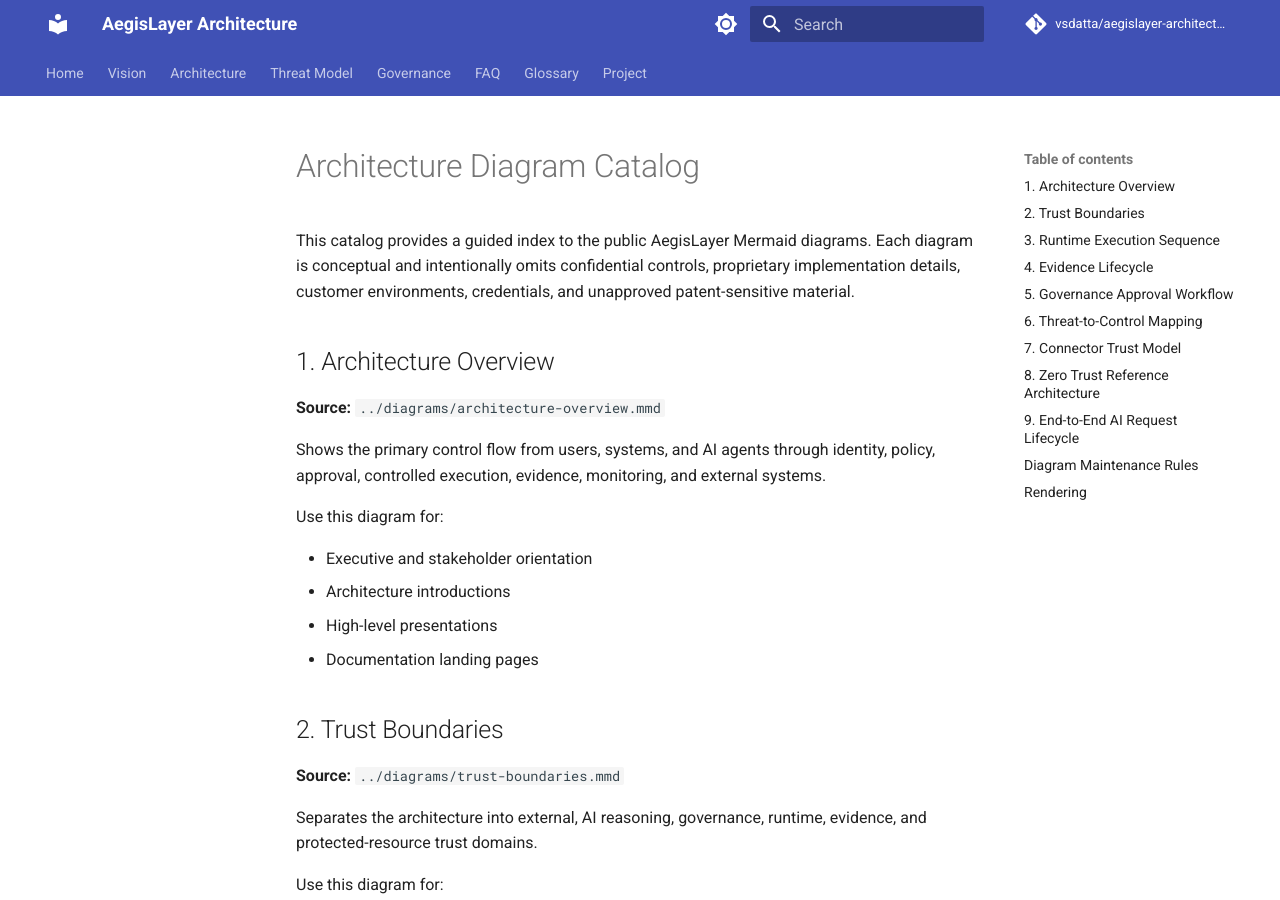
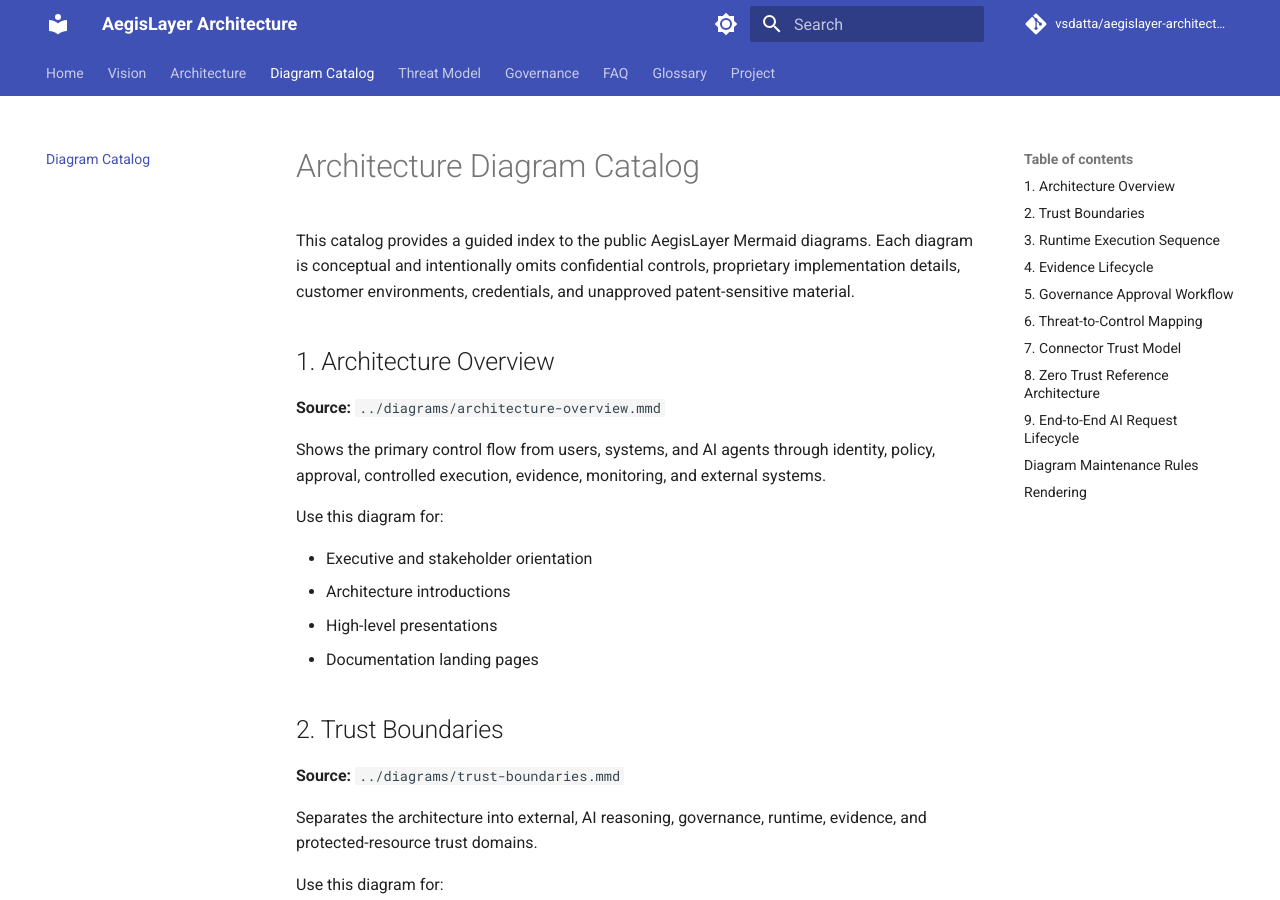
Before and after one commit to vsdatta/aegislayer-architecture, an MkDocs documentation site: the page built from docs/DIAGRAMS.md, in a window 1280 px wide and 900 px high. Built offline with MkDocs 1.6.1 and Material for MkDocs 9.7.7, drawn with Linux system fonts in a browser that asks for light colours; comment, search, counter and statistics services are not loaded.

Commit message:
Fix documentation navigation and add diagram catalog

```diff
--- a/mkdocs.yml
+++ b/mkdocs.yml
@@ -28,15 +28,16 @@ nav:
   - Home: index.md
   - Vision: VISION.md
   - Architecture: ARCHITECTURE.md
+  - Diagram Catalog: DIAGRAMS.md
   - Threat Model: THREAT_MODEL.md
   - Governance: GOVERNANCE.md
   - FAQ: FAQ.md
   - Glossary: GLOSSARY.md
   - Project:
-      - Roadmap: ../ROADMAP.md
-      - Changelog: ../CHANGELOG.md
-      - Security: ../SECURITY.md
-      - Contributing: ../CONTRIBUTING.md
+      - Roadmap: https://github.com/vsdatta/aegislayer-architecture/blob/main/ROADMAP.md
+      - Changelog: https://github.com/vsdatta/aegislayer-architecture/blob/main/CHANGELOG.md
+      - Security: https://github.com/vsdatta/aegislayer-architecture/blob/main/SECURITY.md
+      - Contributing: https://github.com/vsdatta/aegislayer-architecture/blob/main/CONTRIBUTING.md
 
 markdown_extensions:
   - admonition
```
